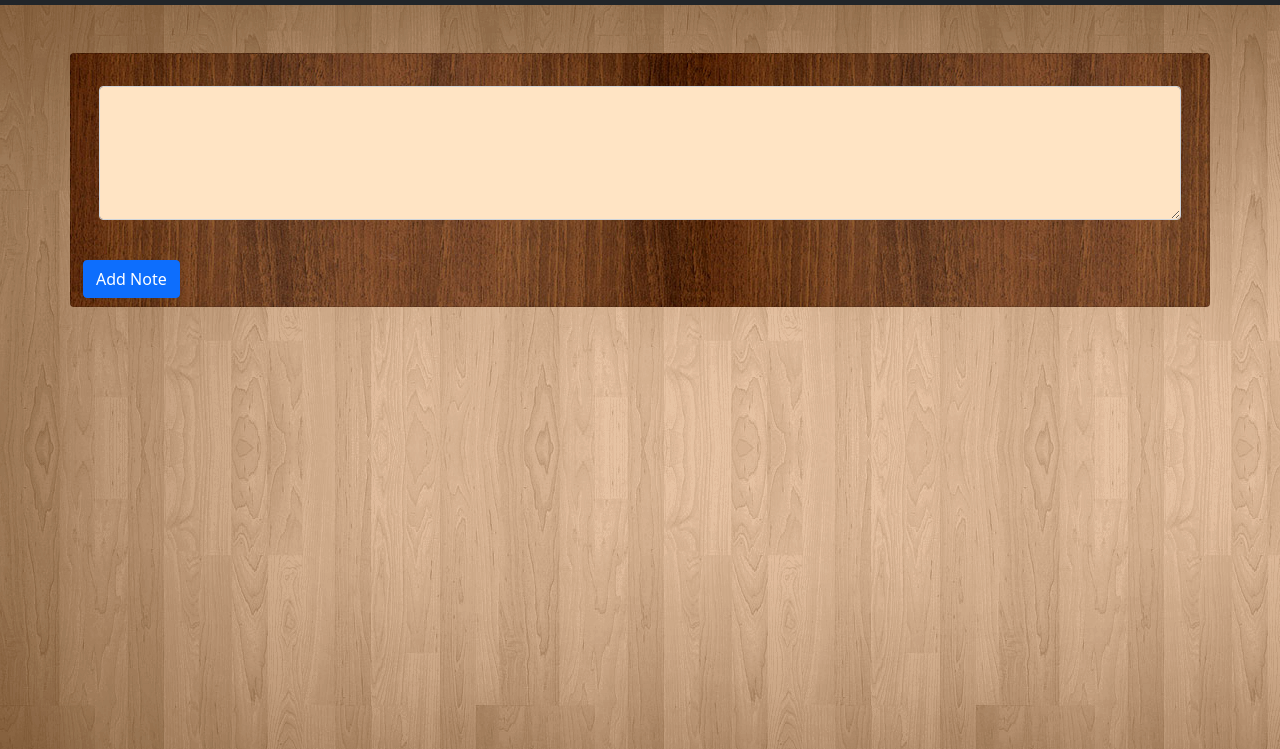
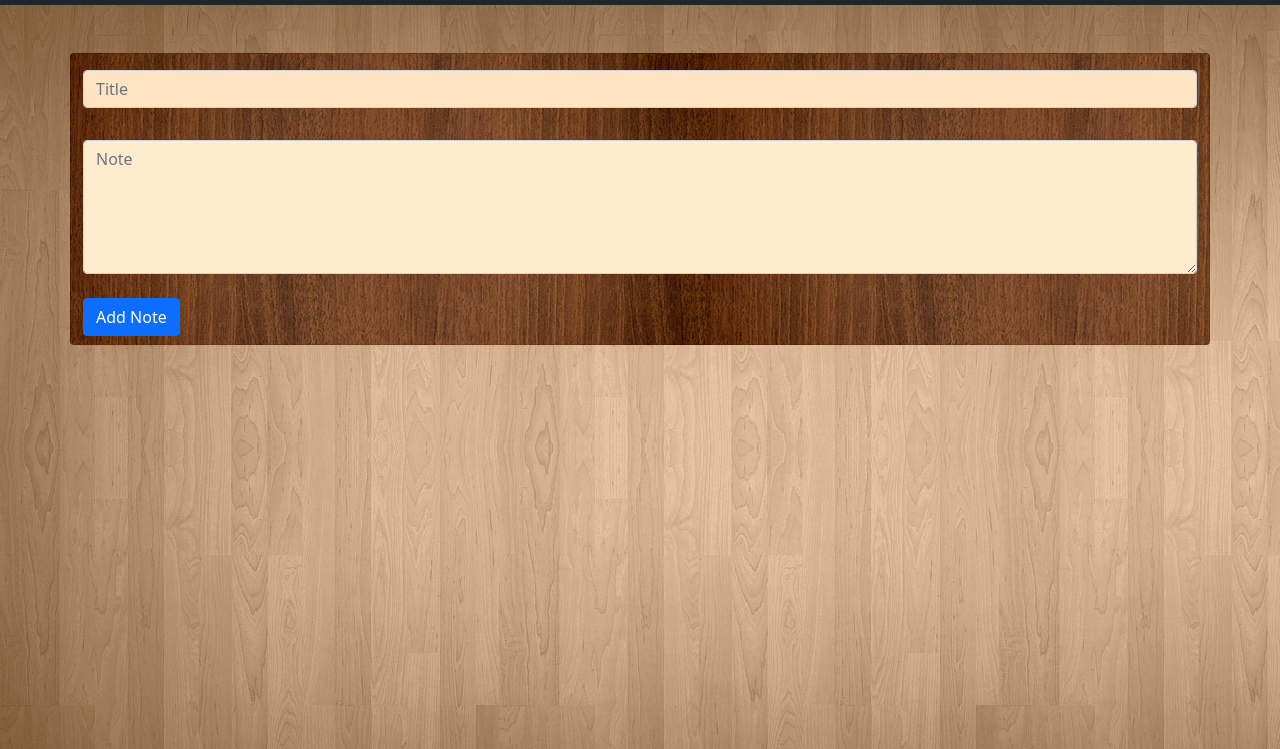
Before and after one commit to SaurabhSahu01/My-StickyNotes, a plain HTML site: page index.html in a window 1280 px wide. Both pictures are taken after a click on the link "Add Note". Shown: the part 51-800 px from the top of the page. Drawn offline with nearby package versions, Linux system fonts and the light colour scheme.

Commit message:
add a title feature

```diff
--- a/index.html
+++ b/index.html
@@ -23,10 +23,12 @@
     </nav>
 
     <div class="container card my-5" style="background-image: url('back6.jpeg');">
-        <div class="input-group card-body">
-            <textarea class="form-control my-3" aria-label="With textarea" rows="5" id="myTxt"
-                style="background-color:bisque;"></textarea>
-        </div>
+        <div class="mb-3 my-3">
+            <input type="text" class="form-control" id="myTitle" placeholder="Title" style="background-color: bisque;">
+          </div>
+          <div class="mb-3 my-3">
+            <textarea class="form-control" id="myTxt" rows="5" style="background-color: blanchedalmond;" placeholder="Note"></textarea>
+          </div>
         <div class="d-grid gap-2 d-md-block my-2">
             <a class="btn btn-primary" id="myBtn">Add Note</a>
         </div>
--- a/index.js
+++ b/index.js
@@ -3,7 +3,9 @@ showCards();
 let myBtn = document.getElementById("myBtn");
 myBtn.addEventListener('click', function (e){
     let notes = localStorage.getItem("notes");
+    let title = localStorage.getItem("title");
     let myTxt = document.getElementById("myTxt");
+    let myTitle = document.getElementById("myTitle");
 
     if(notes == null){
         notesObj = [];
@@ -13,13 +15,30 @@ myBtn.addEventListener('click', function (e){
         }
     }
     else{
-        notesObj = JSON.parse(localStorage.getItem("notes"));
+        notesObj = JSON.parse(notes);
         if(myTxt.value != ""){
             notesObj.push(myTxt.value);
             localStorage.setItem("notes", JSON.stringify(notesObj));
         }
     }
+    if(title == null){
+        titleObj = [];
+        if(myTitle.value == ""){
+            titleObj.push("Note");
+            localStorage.setItem("title",JSON.stringify(titleObj));
+        }
+    }
+    else{
+        titleObj = JSON.parse(title);
+        if(myTitle.value == ""){
+            titleObj.push("Note");
+            localStorage.setItem("title",JSON.stringify(titleObj));
+        }
+    }
+    titleObj.push(myTitle.value);
+    localStorage.setItem("title",JSON.stringify(titleObj));
     myTxt.value = "";
+    myTitle.value = "";
     showCards();
 });
 
@@ -33,12 +52,20 @@ function showCards(){
     else{
         notesObj = JSON.parse(notes);
     }
+    let title = localStorage.getItem("title");
+    if(title == null){
+        titleObj = [];
+    }
+    else{
+        titleObj = JSON.parse(title);
+    }
 
+    // notes
     let html = "";
    notesObj.forEach(function (e,index){
         html += `<div class="card mx-4 my-3 noteCard" style="width: 18rem; background-image: url('back8.jpeg');">
         <div class="card-body">
-            <h5 class="card-title">Note ${index + 1}</h5>
+            <h5 class="card-title" id="cardTitle">${titleObj[index]}</h5>
             <p class="card-text">${e}</p>
             <a class="btn btn-primary" id="${index}" onclick="deleteButton(this.id);">Delete</a>
         </div>
```
